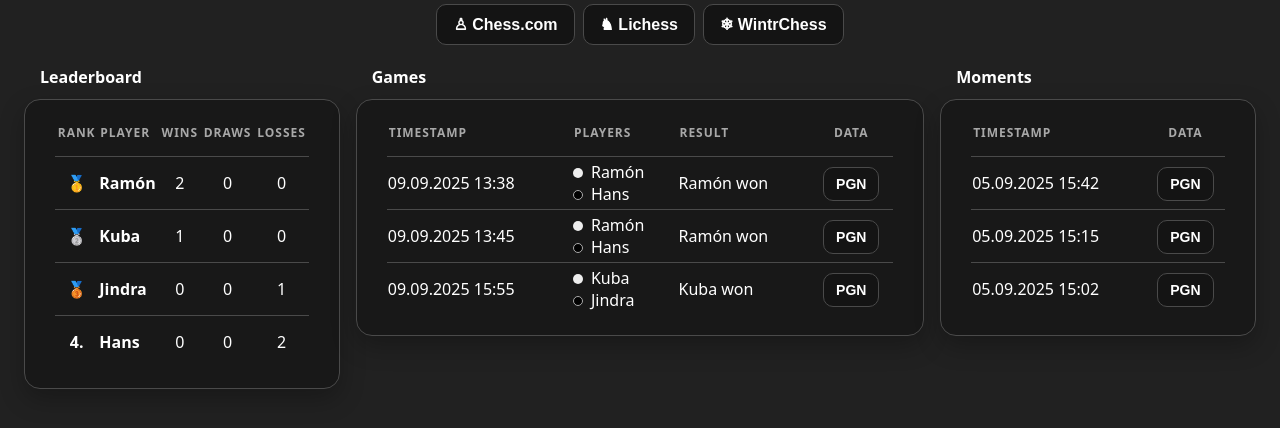
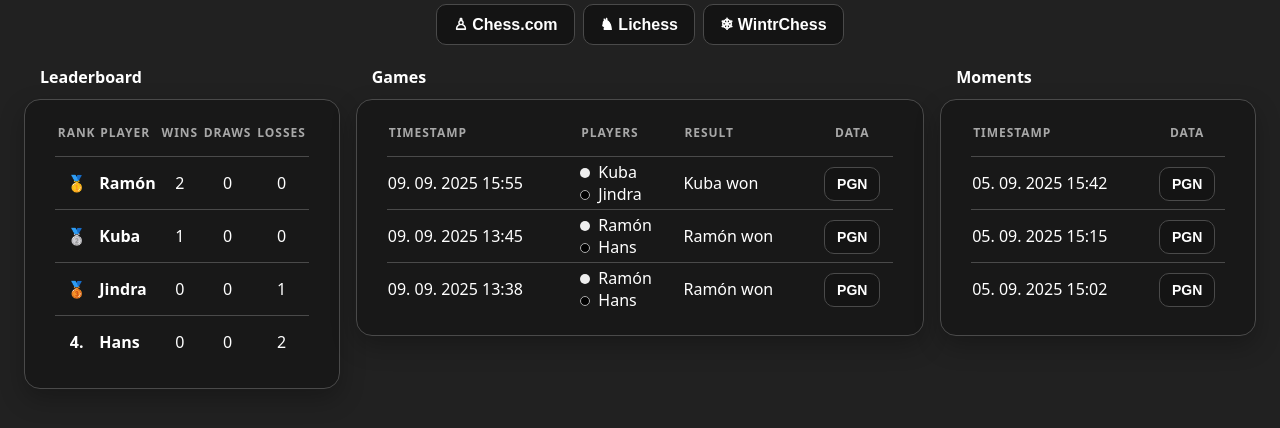
Before and after one commit to swift502/MagChess, an Astro site in the folder scoreboard/: page / in a window 1280 px wide. Shown: the part 80-508 px from the top of the page. Built offline with nearby package versions, Linux system fonts and the light colour scheme; Astro itself is replaced by a stand-in of ours.

Commit message:
dates, sorting

```diff
--- a/data/games.json
+++ b/data/games.json
@@ -1,20 +1,20 @@
 [
     {
-		"timestamp": "09.09.2025 13:38",
+		"timestamp": "2025-09-09T13:38:00",
 		"white": "2",
 		"black": "1",
 		"result": "1-0",
 		"pgn": "[Date \"2025.09.09\"]\n[White \"Ramon\"]\n[Black \"Hans\"]\n[Result \"*\"]\n[Time \"13:38:26\"]\n\n1. e4 e5 2. Nf3 Nf6 3. Nxe5 Nxe4 4. Qe2 Nxf2 5. Nc6+ Qe7 6. Nxe7 Bxe7 7. Qxf2 Bh4 8. g3 *"
 	},
     {
-		"timestamp": "09.09.2025 13:45",
+		"timestamp": "2025-09-09T13:45:00",
 		"white": "2",
 		"black": "1",
 		"result": "1-0",
 		"pgn": "[Date \"2025.09.09\"]\n[White \"Ramon\"]\n[Black \"Hans\"]\n[Result \"1/2-1/2\"]\n[Time \"13:45:04\"]\n\n1. e4 e5 2. Nf3 Nf6 3. Nxe5 Nxe4 4. Qe2 d5 5. d3 Bd6 6. Ng4 Bb4+ 7. Bd2 Bxg4 8. Qxg4 Bxd2+ 9. Nxd2 Qg5 10. Qc8+ Qd8 11. Qg4 O-O 12. O-O-O f5 13. Qe2 Nxd2 14. Qxd2 Re8 15. d4 Nc6 16. Bb5 a6 17. Bxc6 bxc6 18. Rhe1 h6 19. Rxe8+ Qxe8 20. Qf4 Qf7 21. h3 g5 22. Qe5 Re8 23. Qg3 Re4 24. c3 g4 25. f3 Re3 26. hxg4 Qg7 27. Qf2 Re6 28. gxf5 Rf6 29. g4 h5 30. gxh5 Rxf5 31. Rg1 Rg5 32. Rxg5 Qxg5+ 33. Kc2 Qf5+ 34. Kb3 Qxh5 35. f4 Qd1+ 36. Ka3 Qg4 37. f5 c5 38. dxc5 d4 39. Qxd4 Qxf5 40. Qd8+ Qf8 41. Qxc7 a5 42. Qg3+ Qg7 43. Qb8+ Qf8 44. Qxf8+ Kxf8 45. Ka4 Kg7 46. Kxa5 Kf7 47. Kb6 Ke7 48. Kb7 Kd7 49. c6+ Kd8 50. c7+ Kd7 51. c8=Q+ Ke7 52. Qc7+ Ke6 53. a4 Kd5 54. a5 Ke4 55. a6 Kd3 56. a7 Kc2 57. a8=Q Kxb2 58. Qa7 Kb3 59. Qab6+ Ka4 60. Qcc5 1/2-1/2"
 	},
     {
-        "timestamp": "09.09.2025 15:55",
+        "timestamp": "2025-09-09T15:55:00",
         "white": "3",
         "black": "5",
         "result": "1-0",
--- a/data/moments.json
+++ b/data/moments.json
@@ -1,14 +1,14 @@
 [
     {
-        "timestamp": "05.09.2025 15:42",
+        "timestamp": "2025-09-05T15:42:00",
         "pgn": "1. a4 c5 2. Ra3 Qb6 3. Rb3 Qe6 4. d4 Qd6 5. Nh3 g6 6. Bf4 e5 7. Bxe5 Qd5 8. Bxh8 c4 9. Nf4 Qa5+ 10. Nc3 cxb3 11. Nd5 Na6 12. e4 bxc2 13. Qxc2 Nb4 14. Nxb4 Bxb4 15. d5 b6 16. Be2 Ba6 17. Bf3 Rc8 18. e5 Bxc3+ 19. bxc3 Rxc3 20. Kd2 Rxc2+ 21. Kxc2 Qc5+ 22. Kb3 Qc4+ 23. Ka3 Qc5+ 24. Ka2 Bc4+ 25. Kb2 Qb4+ 26. Kc2 Qb3+ 27. Kd2 Qd3+ 28. Ke1 Qc3+ 29. Kd1 Bb3+ 30. Ke2 Qc2+ 31. Ke3 Qc5+ 32. Kf4 Qc4+ 33. Kg3 f6 34. exf6 Qc7+ 35. Kh3 Bc2 36. Re1+ Ne7 37. Be4 Qc3+ 38. Re3 Qd2 39. Bxc2 Qxc2 40. Rxe7+ Kd8 41. Rxh7 Qd3+ 42. Kg4 Qe4+ 43. Kg5 Qf5+ 44. Kh6 Qh5+ 45. Kg7 Qxd5 46. f7 Qe5+ 47. Kg8 Qe6 48. Bf6+ Kc8 49. Kh8 Qxf6+ 50. Rg7 Kd8 51. g4 Ke7 52. g5 Qxg5 53. Rh7 Kf8 54. h4 Qf6+ 55. Rg7 Qxh4+ 56. Rh7 Qf6+ 57. Rg7 Qxg7#"
     },
     {
-        "timestamp": "05.09.2025 15:15",
+        "timestamp": "2025-09-05T15:15:00",
         "pgn": "1. a4 c5 2. Ra3 Qb6 3. Rb3 Qe6 4. d4 Qd6 5. Nh3 g6 6. Bf4 e5 7. Bxe5 Qd5 8. Bxh8 c4 9. Nf4 Qa5+ 10. Nc3 cxb3 11. Nd5 Na6 12. e4 bxc2 13. Qxc2 Nb4 14. Nxb4 Bxb4 15. d5 b6 16. Be2 Ba6 17. Bf3 Rc8 18. e5 Bxc3+ 19. bxc3 Rxc3 20. Kd2 Rxc2+ 21. Kxc2 Qc5+ 22. Kb3 Qc4+ 23. Ka3 Qc5+ 24. Ka2 Bc4+ 25. Kb2 Qb4+ 26. Kc2 Qb3+ 27. Kd2 Qd3+ 28. Ke1 Qc3+ 29. Kd1 Bb3+ 30. Ke2 Qc2+ 31. Ke3 Qc5+ 32. Kf4 Qc4+ 33. Kg3 f6 34. exf6 Qc7+ 35. Kh3 Bc2 36. Re1+ Ne7 37. Be4 Qc3+ 38. Re3 Qd2 39. Bxc2"
     },
     {
-        "timestamp": "05.09.2025 15:02",
+        "timestamp": "2025-09-05T15:02:00",
         "pgn": "1. a4 c5 2. Ra3 Qb6 3. Rb3 Qe6 4. d4 Qd6 5. Nh3 g6 6. Bf4 e5 7. Bxe5 Qd5 8. Bxh8 c4 9. Nf4 Qa5+ 10. Nc3 cxb3 11. Nd5 Na6 12. e4 bxc2 13. Qxc2 Nb4 14. Nxb4 Bxb4 15. d5 b6 16. Be2 Ba6 17. Bf3 Rc8 18. e5 Bxc3+ 19. bxc3 Rxc3 20. Kd2 Rxc2+ 21. Kxc2 Qc5+ 22. Kb3 Qc4+ 23. Ka3 Qc5+ 24. Ka2 Bc4+ 25. Kb2 Qb4+ 26. Kc2 Qb3+ 27. Kd2 Qd3+ 28. Ke1 Qc3+ 29. Kd1 Bb3+ 30. Ke2"
     }
 ]
--- a/scoreboard/src/components/games.astro
+++ b/scoreboard/src/components/games.astro
@@ -1,4 +1,6 @@
 ---
+import { formatTimestamp } from '../scripts/utilities.ts';
+
 const { games, players } = Astro.props;
 
 function getResult(pgnResult: string, player: string)
@@ -28,7 +30,7 @@ function getResult(pgnResult: string, player: string)
                     games.map((g, i) => (
                         <tr>
                             <td>
-                                {g.timestamp}
+                                {formatTimestamp(g.timestamp)}
                             </td>
                             <td>
                                 <div class="player"><span class={`dot white`}></span>{players[g.white]}</div>
--- a/scoreboard/src/components/moments.astro
+++ b/scoreboard/src/components/moments.astro
@@ -1,4 +1,5 @@
 ---
+import { formatTimestamp } from '../scripts/utilities.ts';
 const { moments } = Astro.props;
 ---
 
@@ -17,7 +18,7 @@ const { moments } = Astro.props;
                     moments.map((g, i) => (
                         <tr>
                             <td>
-                                {g.timestamp}
+                                {formatTimestamp(g.timestamp)}
                             </td>
                             <td align="center">
                                 <button
--- a/scoreboard/src/pages/index.astro
+++ b/scoreboard/src/pages/index.astro
@@ -18,6 +18,7 @@ const games: Array<{
 	result: string;
 	pgn: string;
 }> = GameData;
+games.sort((a, b) => b.timestamp.localeCompare(a.timestamp));
 
 const moments: Array<{
 	timestamp: string;
--- /dev/null
+++ b/scoreboard/src/scripts/utilities.ts
@@ -0,0 +1,4 @@
+export function formatTimestamp(ts: string) {
+    const date = new Date(ts);
+    return date.toLocaleString('cs-CZ', { hour: '2-digit', minute: '2-digit', year: 'numeric', month: '2-digit', day: '2-digit' });
+}
```
